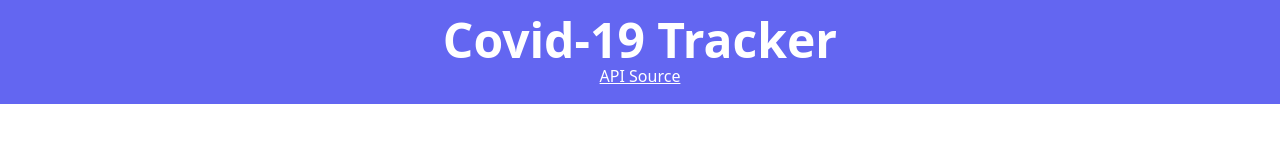
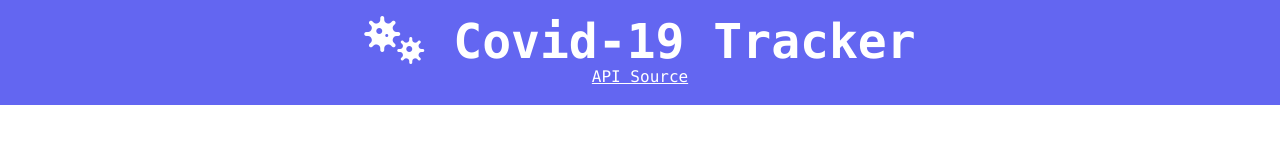
Before and after one commit to hulchenko/vue-covid-19, a Vue app: page / in a window 1280 px wide. Shown: the top 160 px of the page. Built offline with nearby package versions, Linux system fonts and the light colour scheme; no server answers.

Commit message:
update font, enable fa icon

```diff
--- a/index.html
+++ b/index.html
@@ -1,9 +1,10 @@
 <!DOCTYPE html>
 <html lang="en">
   <head>
-    <meta charset="UTF-8">
-    <link rel="icon" href="/favicon.ico">
-    <meta name="viewport" content="width=device-width, initial-scale=1.0">
+    <meta charset="UTF-8" />
+    <link rel="icon" href="/favicon.ico" />
+    <meta name="viewport" content="width=device-width, initial-scale=1.0" />
+    <link rel="stylesheet" href="https://cdnjs.cloudflare.com/ajax/libs/font-awesome/5.15.3/css/all.min.css" />
     <title>Vite App</title>
   </head>
   <body>
--- a/src/App.vue
+++ b/src/App.vue
@@ -5,7 +5,7 @@ import Header from "./components/Header.vue";
 
 <template>
   <Header />
-  <div class="container mx-auto w-1/3">
+  <div class="container mx-auto w-1/3 font-mono">
     <RouterView />
   </div>
 </template>
--- a/src/components/Header.vue
+++ b/src/components/Header.vue
@@ -1,5 +1,5 @@
 <template>
-  <header class="text-center bg-indigo-500 text-white p-4 mb-10">
+  <header class="text-center bg-indigo-500 text-white p-4 mb-10 font-mono">
     <div class="txt-3xl md:text-5xl font-bold">
       <i class="fas fa-viruses"></i>
       Covid-19 Tracker
```
